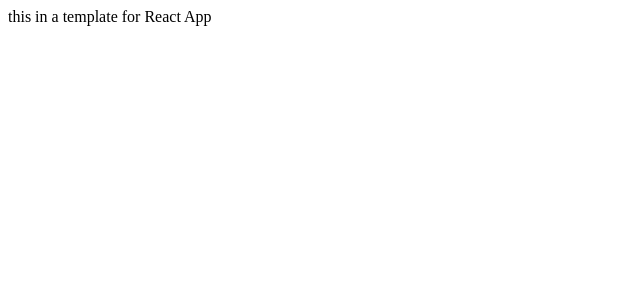
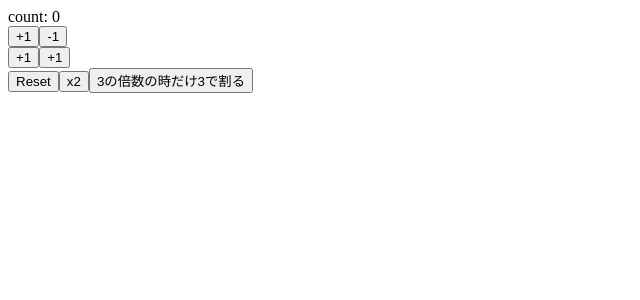
Before and after one commit to hikari0709/react-Hooks-Redux, a React (Create React App) app: page / in a window 1280 px wide. Shown: the top 300 px of the page, without its empty margins (0-640 px from the left). Built offline with nearby package versions, Linux system fonts and the light colour scheme.

Commit message:
update: hookの復習

```diff
--- a/src/App.js
+++ b/src/App.js
@@ -1,8 +1,37 @@
+import React, { useState } from 'react';
+
 const App = () => {
+  const [count, setCount] = useState(0);
+  const increment = () => setCount(count + 1);
+  const decrement = () => setCount(count - 1);
+
+  const increment2 = () => setCount(previousCount => previousCount + 1);
+  const decrement2 = () => setCount(previousCount => previousCount - 1);
+
+  const reset = () => setCount(0);
+  const double = () => setCount(count * 2);
+  const divide3 = () => setCount(previousCount => {
+    if (previousCount % 3 !== 0) return previousCount;
+    return previousCount / 3;
+  });
+
   return (
-    <div>
-      this in a template for React App
-    </div>
+    <>
+      <div>count: {count}</div>
+      <div>
+        <button onClick={increment}>+1</button>
+        <button onClick={decrement}>-1</button>
+      </div>
+      <div>
+        <button onClick={increment2}>+1</button>
+        <button onClick={decrement2}>+1</button>
+      </div>
+      <div>
+        <button onClick={reset}>Reset</button>
+        <button onClick={double}>x2</button>
+        <button onClick={divide3}>3の倍数の時だけ3で割る</button>
+      </div>
+    </>
   );
 }
 
```
